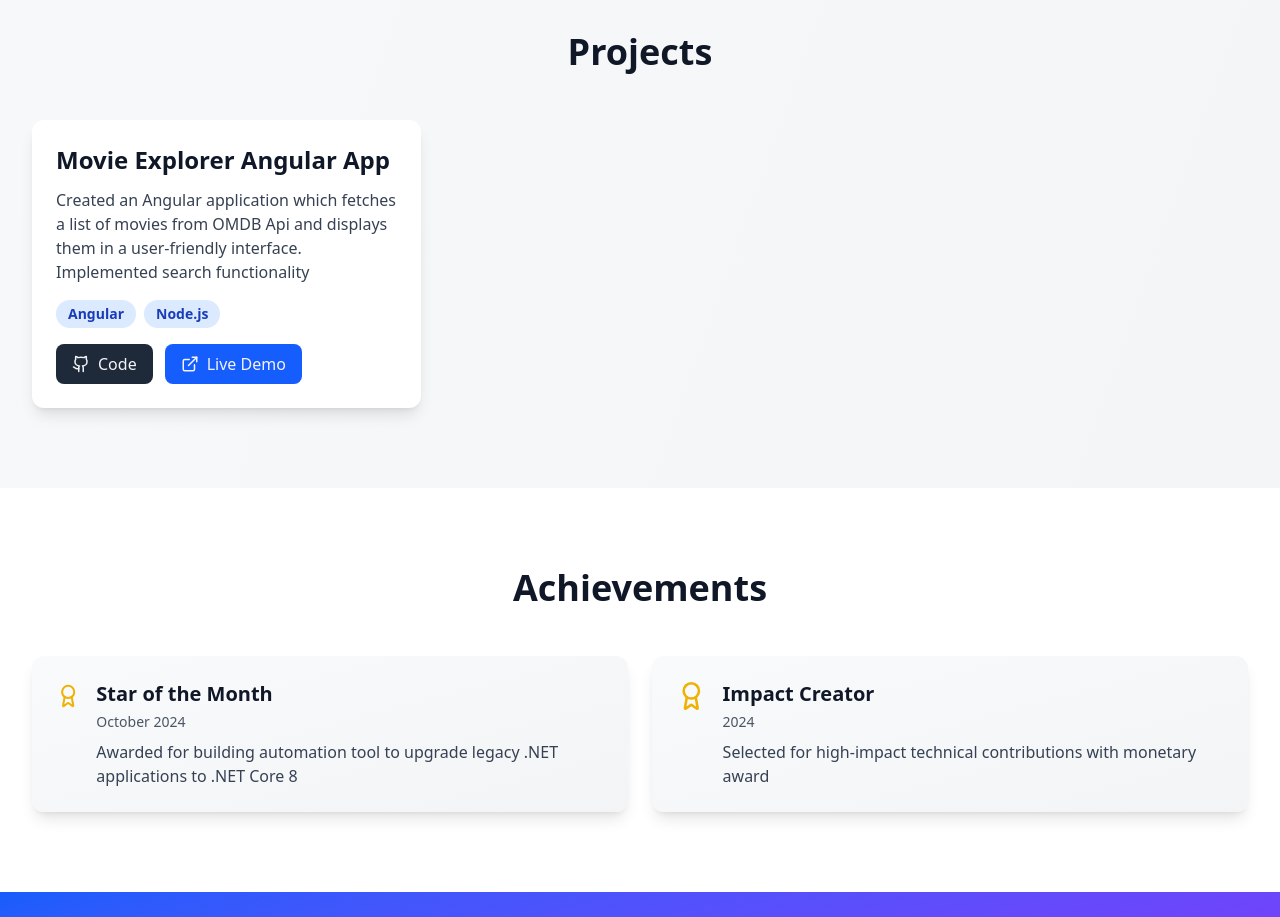
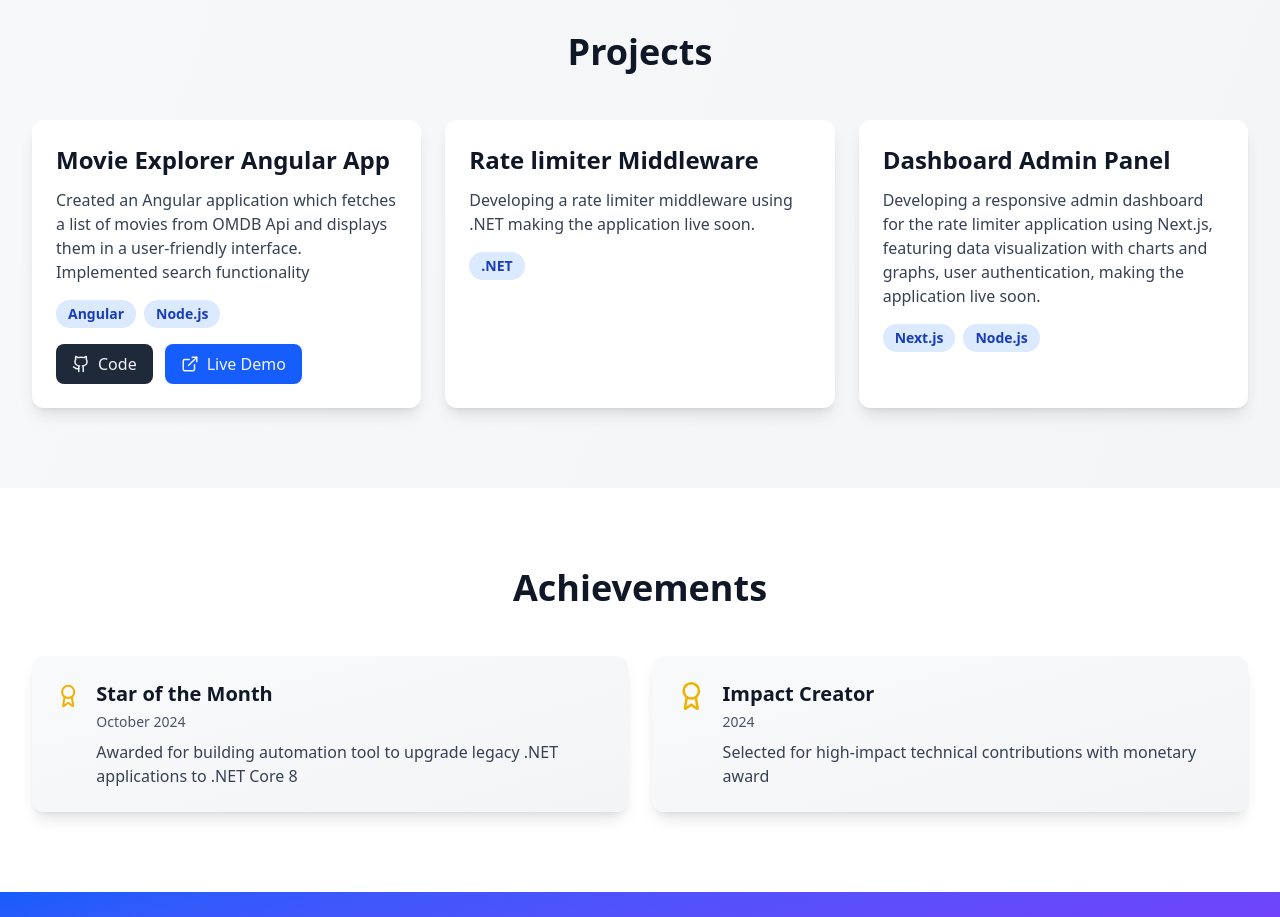
Before and after one commit to gaurang557/portfolio, a React (Vite) app: page / in a window 1280 px wide. Shown: the part 2280-3197 px from the top of the page. Built offline with nearby package versions, Linux system fonts and the light colour scheme.

Commit message:
fixing git url

```diff
--- a/src/App.jsx
+++ b/src/App.jsx
@@ -58,8 +58,26 @@ function App() {
       description: "Created an Angular application which fetches a list of movies \
       from OMDB Api and displays them in a user-friendly interface. Implemented search functionality",
       technologies: ['Angular', 'Node.js'],
-      githubUrl: 'https://github.com/gaurang557/project-name',
+      githubUrl: 'https://github.com/gaurang557/angular_omdb_app',
       liveUrl: 'https://gaurang557.github.io/angular_omdb_app/index'
+    },
+    {
+      title: 'Rate limiter Middleware',
+      description: "Developing a rate limiter middleware using .NET \
+      making the application live soon.",
+      technologies: ['.NET'],
+      githubUrl: '',
+      liveUrl: ''
+    },
+    {
+      title: 'Dashboard Admin Panel',
+      description: "Developing a responsive admin dashboard for the rate limiter\
+      application using Next.js, \
+      featuring data visualization with charts and graphs, user authentication, \
+      making the application live soon.",
+      technologies: ['Next.js', 'Node.js'],
+      githubUrl: '',
+      liveUrl: ''
     }
   ];
 
@@ -236,7 +254,7 @@ function App() {
                   ))}
                 </div>
                 <div className="flex gap-3">
-                  <a
+                  {project.githubUrl && <a
                     href={project.githubUrl}
                     target="_blank"
                     rel="noopener noreferrer"
@@ -244,6 +262,7 @@ function App() {
                   >
                     <Github size={18} className='text-gray-100' /> <span className="text-gray-100">Code</span>
                   </a>
+                  }
                   {project.liveUrl && (
                     <a
                       href={project.liveUrl}
```
